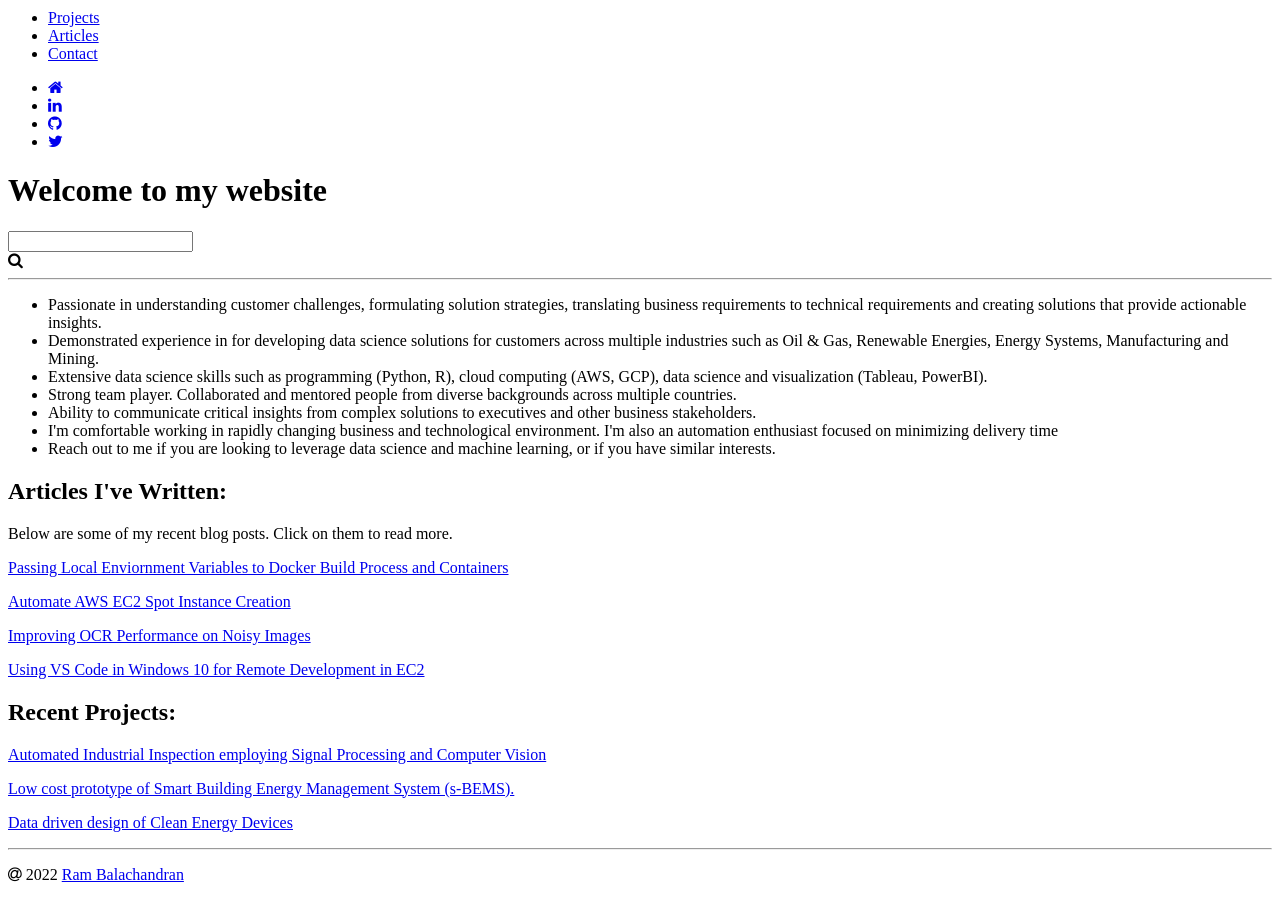
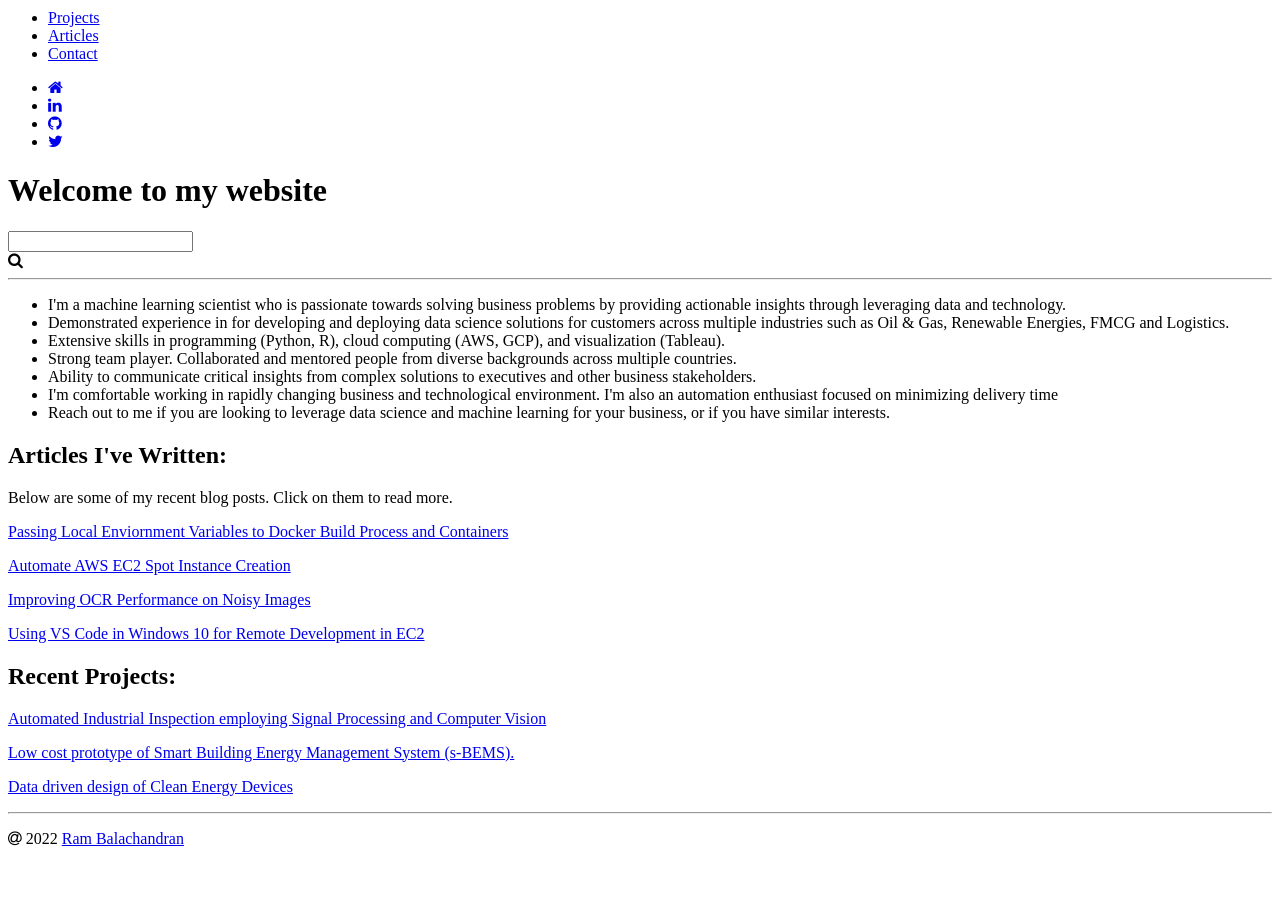
Before and after one commit to rambalachandran/rambalachandran.github.io, a Jekyll site: the page built from index.html, in a window 1280 px wide and 900 px high, scrolled down 1810 px. Built offline with Jekyll 4.4.1, drawn with Linux system fonts in a browser that asks for light colours; the list of posts is cut into pages by our own code; comment, search, counter and statistics services are not loaded; after the commit the page ends 2674 px from its top, so only the background shows below that.

Commit message:
updated about me

```diff
--- a/index.html
+++ b/index.html
@@ -10,15 +10,13 @@ All these included files are found inside '_includes' folder.
 You can edit them there.
  -->
 <ul>
-  <li>Passionate in understanding customer challenges, formulating solution strategies, translating business
-    requirements to technical requirements and creating solutions that provide actionable insights.</li>
+  <li>I'm a machine learning scientist who is passionate towards solving business problems by providing actionable insights through leveraging data and technology.</li>
 
-  <li>Demonstrated experience in for developing data science solutions for customers across multiple industries such as
-    Oil &
-    Gas, Renewable Energies, Energy Systems, Manufacturing and Mining.</li>
+  <li>Demonstrated experience in for developing and deploying data science solutions for customers across multiple industries such as
+    Oil & Gas, Renewable Energies, FMCG and Logistics.</li>
 
-  <li>Extensive data science skills such as programming (Python, R), cloud computing (AWS, GCP), data science and
-    visualization (Tableau, PowerBI).</li>
+  <li>Extensive skills in programming (Python, R), cloud computing (AWS, GCP), and
+    visualization (Tableau).</li>
 
   <li>Strong team player. Collaborated and mentored people from diverse backgrounds across multiple countries.</li>
 
@@ -26,9 +24,8 @@ You can edit them there.
   </li>
 
   <li>I'm comfortable working in rapidly changing business and technological environment. I'm also an automation
-    enthusiast
-    focused on minimizing delivery time</li>
-  <li>Reach out to me if you are looking to leverage data science and machine learning, or if you have similar
+    enthusiast focused on minimizing delivery time</li>
+  <li>Reach out to me if you are looking to leverage data science and machine learning for your business, or if you have similar
     interests. </li>
 </ul>
 
```
